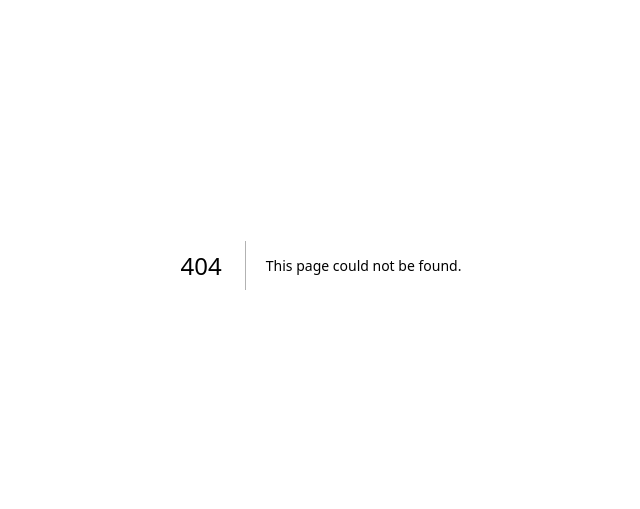
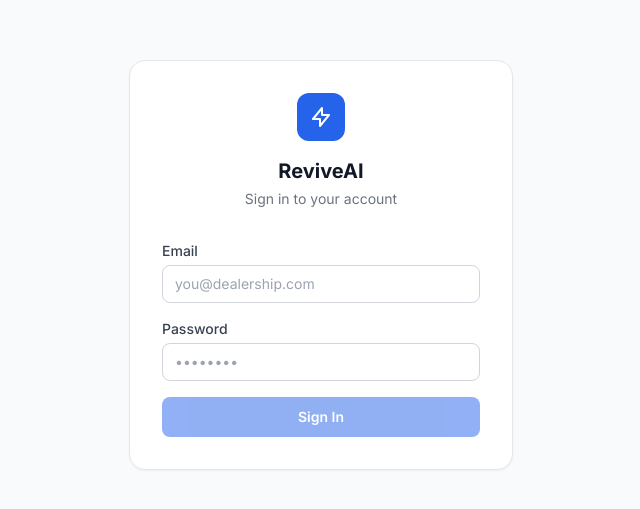
Before and after one commit to reviveleads/reviveai, a Next.js app: page /login in a window 1280 px wide. Before the commit this address had no page. Shown: the part 135-644 px from the top of the page, without its empty margins (319-959 px from the left). Built offline with nearby package versions, Linux system fonts and the light colour scheme; no server answers.

Commit message:
Create page.tsx

```diff
--- /dev/null
+++ b/app/login/page.tsx
@@ -0,0 +1,83 @@
+'use client'
+
+import { useState } from 'react'
+import { createBrowserClient } from '@supabase/ssr'
+import { useRouter } from 'next/navigation'
+
+export default function LoginPage() {
+  const [email, setEmail] = useState('')
+  const [password, setPassword] = useState('')
+  const [error, setError] = useState<string | null>(null)
+  const [loading, setLoading] = useState(false)
+  const router = useRouter()
+
+  const supabase = createBrowserClient(
+    process.env.NEXT_PUBLIC_SUPABASE_URL!,
+    process.env.NEXT_PUBLIC_SUPABASE_ANON_KEY!
+  )
+
+  async function handleLogin() {
+    setLoading(true)
+    setError(null)
+    const { error } = await supabase.auth.signInWithPassword({ email, password })
+    if (error) {
+      setError(error.message)
+      setLoading(false)
+      return
+    }
+    router.push('/dashboard')
+  }
+
+  return (
+    <div className="min-h-screen bg-gray-50 flex items-center justify-center px-4">
+      <div className="w-full max-w-sm bg-white rounded-2xl shadow-sm border border-gray-200 p-8">
+        <div className="mb-8 text-center">
+          <div className="inline-flex items-center justify-center h-12 w-12 rounded-xl bg-blue-600 mb-4">
+            <svg className="h-6 w-6 text-white" fill="none" viewBox="0 0 24 24" stroke="currentColor">
+              <path strokeLinecap="round" strokeLinejoin="round" strokeWidth={2} d="M13 10V3L4 14h7v7l9-11h-7z" />
+            </svg>
+          </div>
+          <h1 className="text-xl font-bold text-gray-900">ReviveAI</h1>
+          <p className="text-sm text-gray-500 mt-1">Sign in to your account</p>
+        </div>
+
+        <div className="space-y-4">
+          <div>
+            <label className="block text-sm font-medium text-gray-700 mb-1">Email</label>
+            <input
+              type="email"
+              value={email}
+              onChange={e => setEmail(e.target.value)}
+              onKeyDown={e => e.key === 'Enter' && handleLogin()}
+              placeholder="you@dealership.com"
+              className="w-full rounded-lg border border-gray-300 px-3 py-2 text-sm text-gray-900 outline-none focus:border-blue-500 focus:ring-1 focus:ring-blue-500"
+            />
+          </div>
+          <div>
+            <label className="block text-sm font-medium text-gray-700 mb-1">Password</label>
+            <input
+              type="password"
+              value={password}
+              onChange={e => setPassword(e.target.value)}
+              onKeyDown={e => e.key === 'Enter' && handleLogin()}
+              placeholder="••••••••"
+              className="w-full rounded-lg border border-gray-300 px-3 py-2 text-sm text-gray-900 outline-none focus:border-blue-500 focus:ring-1 focus:ring-blue-500"
+            />
+          </div>
+
+          {error && (
+            <p className="text-sm text-red-600 bg-red-50 rounded-lg px-3 py-2">{error}</p>
+          )}
+
+          <button
+            onClick={handleLogin}
+            disabled={loading || !email || !password}
+            className="w-full rounded-lg bg-blue-600 px-4 py-2.5 text-sm font-semibold text-white hover:bg-blue-700 disabled:opacity-50 disabled:cursor-not-allowed transition-colors"
+          >
+            {loading ? 'Signing in...' : 'Sign In'}
+          </button>
+        </div>
+      </div>
+    </div>
+  )
+}
```
